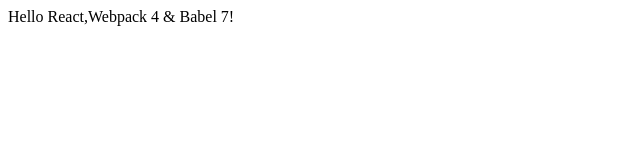
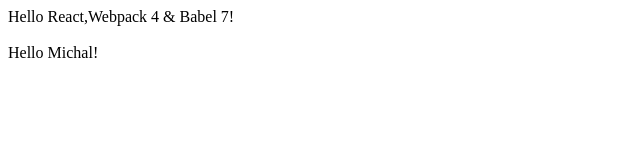
Before and after one commit to developer239/react-apollo-graphql, a React app: page / in a window 1280 px wide. Shown: the top 160 px of the page, without its empty margins (0-640 px from the left). Built offline with nearby package versions, Linux system fonts and the light colour scheme.

Commit message:
feat: add typescript support

```diff
--- a/src/index.js
+++ /dev/null
@@ -1,8 +0,0 @@
-import React from "react";
-import ReactDOM from "react-dom";
-
-const App = () => {
-  return <div>Hello React,Webpack 4 & Babel 7!</div>;
-};
-
-ReactDOM.render(<App />, document.querySelector("#root"));
--- /dev/null
+++ b/src/index.tsx
@@ -0,0 +1,22 @@
+import * as React from 'react'
+import * as ReactDOM from 'react-dom'
+
+interface Hello {
+  world: string
+}
+
+const hello: Hello = {
+  world: 'Michal'
+}
+
+const App = () => {
+  return (
+    <div>
+      Hello React,Webpack 4 & Babel 7! <br />
+      <br />
+      Hello {hello.world}!
+    </div>
+  )
+}
+
+ReactDOM.render(<App />, document.querySelector('#root'))
--- a/webpack.config.js
+++ b/webpack.config.js
@@ -1,14 +1,20 @@
 const HtmlWebPackPlugin = require('html-webpack-plugin')
 
 module.exports = {
+  entry: './src/index.tsx',
   module: {
     rules: [
       {
-        test: /\.(js|jsx)$/,
+        test: /\.(ts|tsx)$/,
         exclude: /node_modules/,
         use: {
           loader: 'babel-loader'
         }
+      },
+      {
+        test: /\.js$/,
+        use: ['source-map-loader'],
+        enforce: 'pre'
       },
       {
         test: /\.html$/,
```
Also changed, not shown: package.json (+8 -1 lines), tsconfig.json (added, +10 -0 lines), .babelrc, 1 other file (tests, documents, lock files or other folders).
